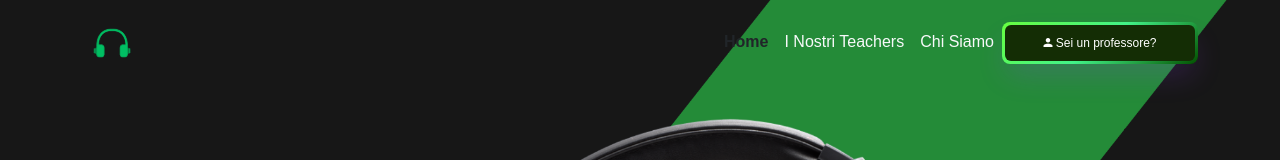
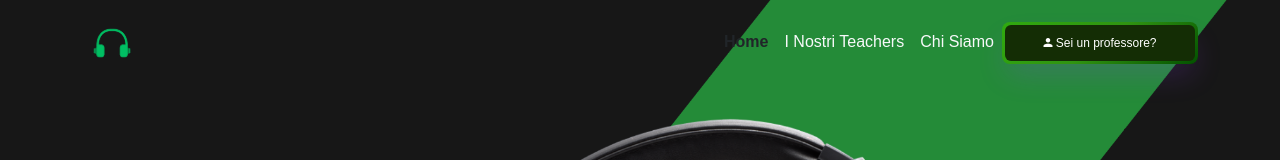
Before and after one commit to marcocampisi/Team-1-BMusicTeachers-frontend, a Vue app: page / in a window 1280 px wide. Shown: the top 160 px of the page. Built offline with nearby package versions, Linux system fonts and the light colour scheme.

Commit message:
Edit gradient button HeaderComponent

```diff
--- a/src/scss/style.scss
+++ b/src/scss/style.scss
@@ -216,7 +216,7 @@ img.img-card{
 
 .button-64 {
     align-items: center;
-    background: linear-gradient(144deg, rgba(104,255,64,1) 0%, rgba(66,243,136,1) 50%, rgba(3,81,0,1) 100%);
+    background: linear-gradient(144deg, rgba(48,170,15,1) 0%, rgb(48, 148, 17) 50%, rgba(3,81,0,1) 100%);
     border: 0;
     border-radius: 8px;
     box-shadow: rgba(151, 65, 252, 0.2) 0 15px 30px -5px;
```
